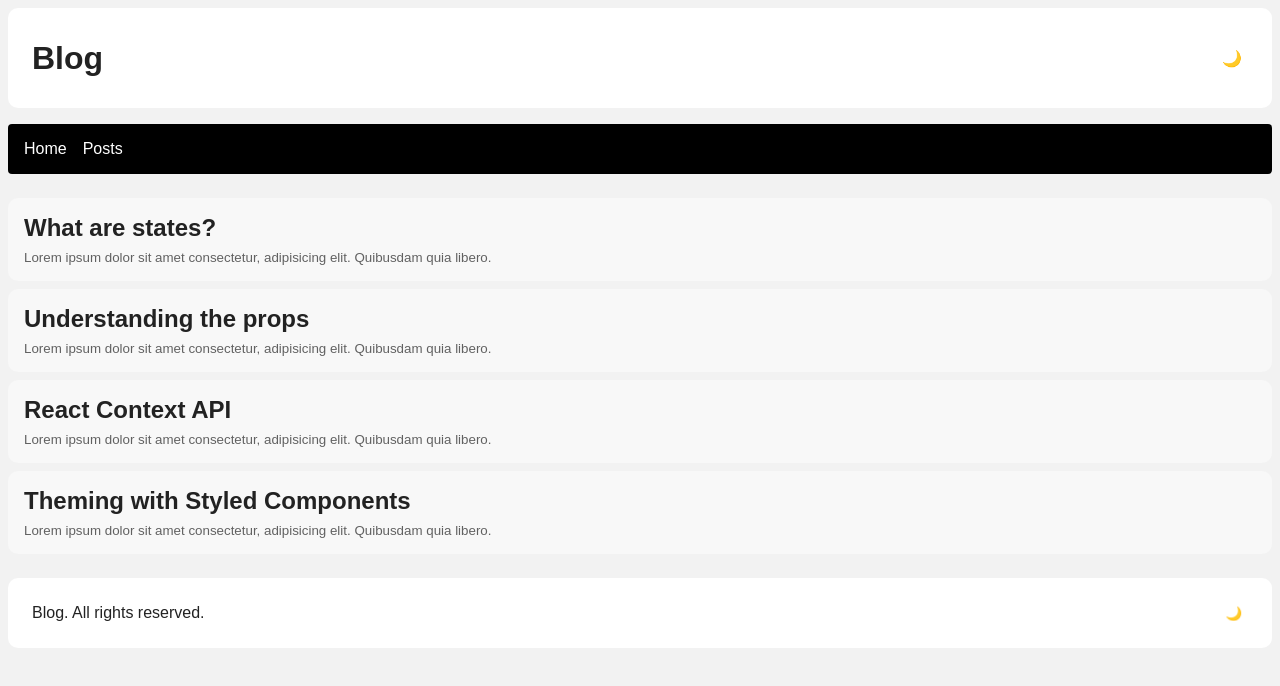
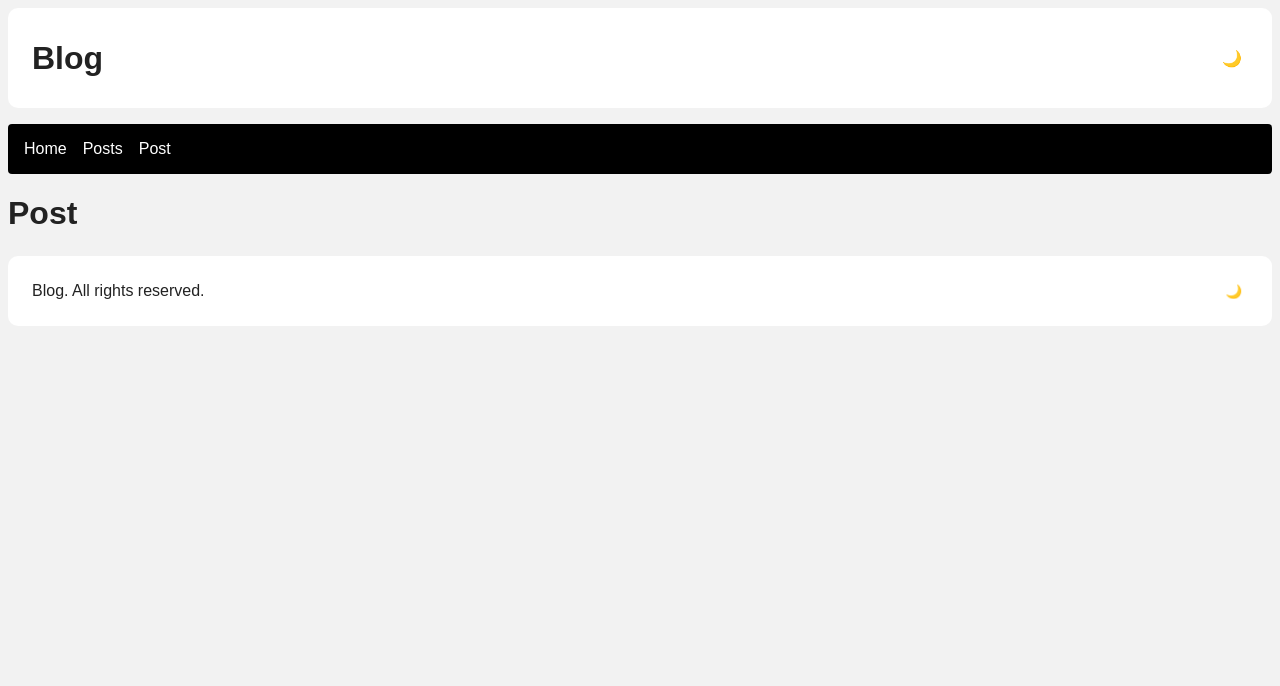
Before and after one commit to giovannalinda/react-fundamentals, a React app: page /posts/1 in a window 1280 px wide. Shown: the top 686 px of the page. Built offline with nearby package versions, Linux system fonts and the light colour scheme.

Commit message:
Getting parameters and query params in routes

```diff
--- a/src/Routes.js
+++ b/src/Routes.js
@@ -3,13 +3,15 @@ import { Switch, Route } from 'react-router-dom'
 
 import Home from './pages/Home'
 import NotFound from './pages/NotFound'
+import Post from './pages/Post'
 import Posts from './pages/Posts'
 
 export default function Routes() {
   return (
     <Switch>
       <Route exact path="/" component={Home} />
-      <Route path="/posts" component={Posts} />
+      <Route exact path="/posts" component={Posts} />
+      <Route path="/posts/:id" component={Post} />
       <Route path="*" component={NotFound} />
     </Switch>
   )
--- a/src/components/Layout/index.js
+++ b/src/components/Layout/index.js
@@ -21,6 +21,7 @@ export default function Layout({
       <S.Nav>
         <Link to='/'>Home</Link>
         <Link to='/posts'>Posts</Link>
+        <Link to='/posts/12345'>Post</Link>
       </S.Nav>
 
       <Routes />
--- /dev/null
+++ b/src/pages/Post/index.js
@@ -0,0 +1,11 @@
+import React, { useMemo } from 'react'
+import { useLocation } from 'react-router-dom'
+
+export default function Post() {
+  const { search } = useLocation()
+  const queryParams = useMemo(() => new URLSearchParams(search), [search])
+
+  console.log(queryParams.get('myQuery'))
+
+  return <h1>Post</h1>
+}
--- a/webpack.config.js
+++ b/webpack.config.js
@@ -6,7 +6,8 @@ module.exports = {
   entry: path.resolve(__dirname, 'src', 'index.js'),
   output: {
     path: path.resolve(__dirname, 'build'),
-    filename: 'bundle[hash].js'
+    filename: 'bundle[hash].js',
+    publicPath: '/',
   },
   plugins: [
     new HtmlWebpackPlugin({
```
